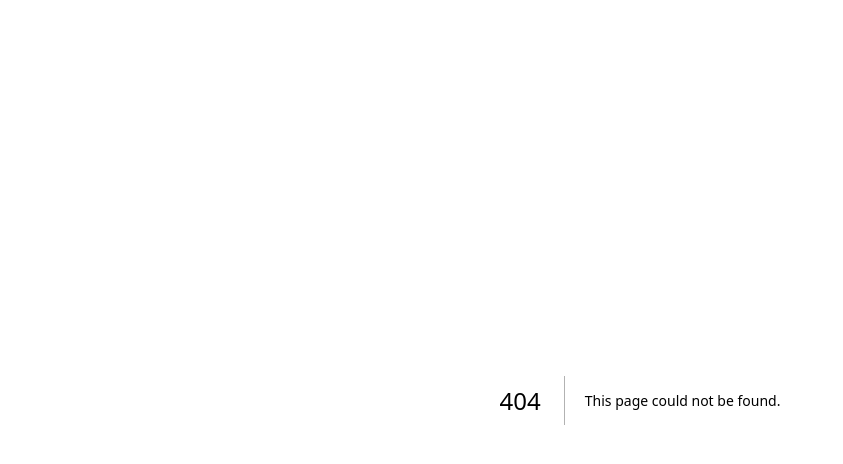
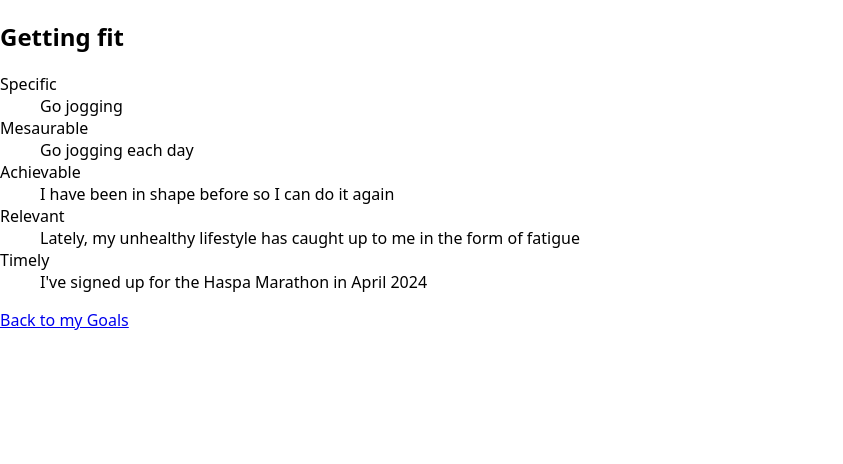
Before and after one commit to CorneliusMoe/Capstone-Cornelius, a Next.js app: page /goal/1 in a window 1280 px wide. Before the commit this address had no page. Shown: the top 464 px of the page, without its empty margins (0-843 px from the left). Built offline with nearby package versions, Linux system fonts and the light colour scheme.

Commit message:
add [id].js

```diff
--- /dev/null
+++ b/pages/goal/[id].js
@@ -0,0 +1,17 @@
+import React from "react";
+import { useRouter } from "next/router";
+import { goals } from "@/lib/data";
+import GoalDetailCard from "@/components/GoalDetailCard";
+
+export default function GoalDetailPage() {
+  const router = useRouter();
+  const { id } = router.query;
+
+  const goal = goals.find((goal) => goal.id === id);
+
+  if (!goal) {
+    return <div>Goal not found.</div>;
+  }
+
+  return <GoalDetailCard goal={goal} />;
+}
```
